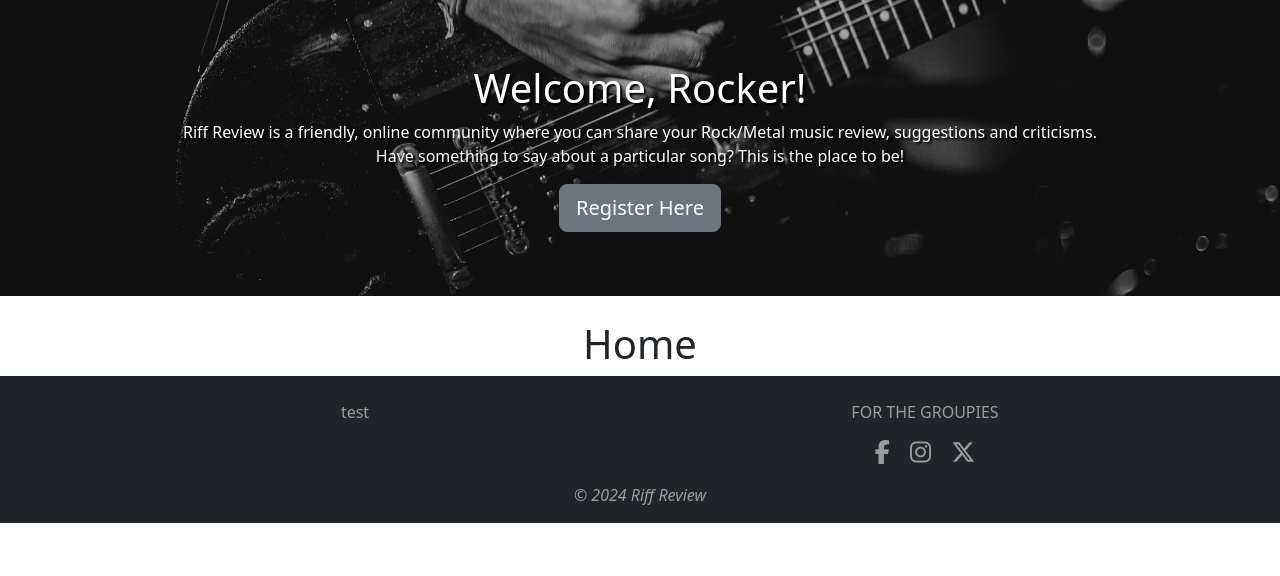
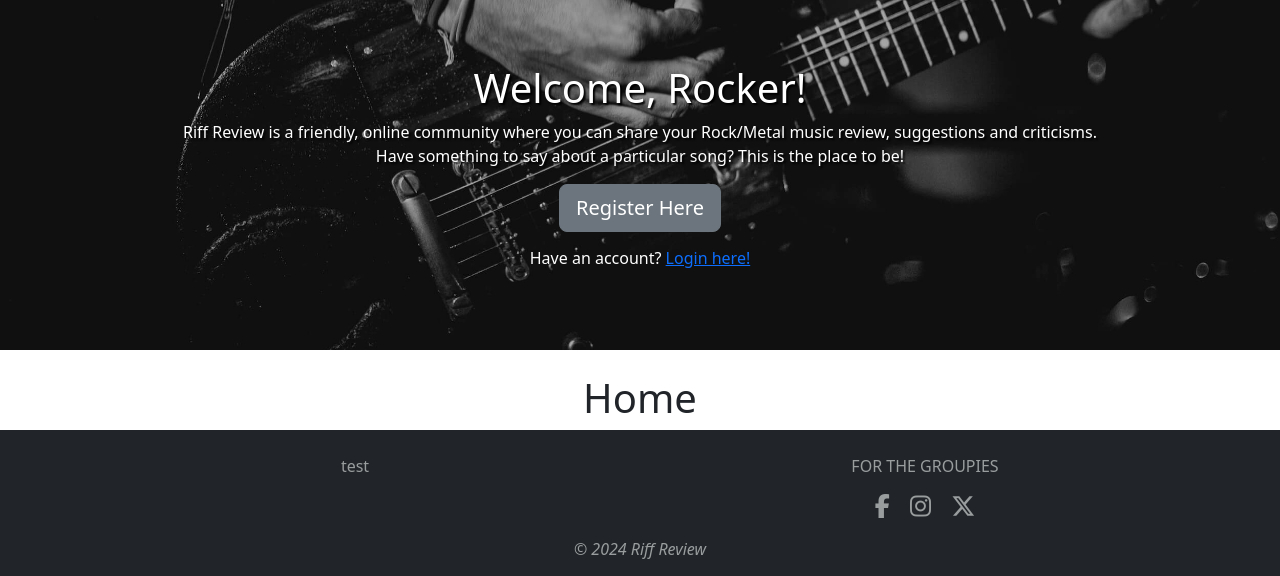
Before and after one commit to danielanthonycollins/riff-review, a Flask app: page / in a window 1280 px wide. Shown: the part 77-653 px from the top of the page. Run offline with Flask 3, Linux system fonts and the light colour scheme; some libraries are stand-ins or nearby versions.

Commit message:
Remove shadow from already registered link in main home image

```diff
--- a/static/css/style.css
+++ b/static/css/style.css
@@ -10,6 +10,11 @@
 
 .home-main-image-text {
     padding: 2.5rem 0;
+}
+
+.have-account {
+    padding-top: 0.9rem;
+    text-shadow: none;
 }
 
 header {
--- a/templates/index.html
+++ b/templates/index.html
@@ -9,6 +9,7 @@
       <a href="{{ url_for('get_reviews') }}"><button class="btn btn-secondary btn-lg" type="button">Browse Reviews</button></a>
       {% else %}
       <a href="{{ url_for('register') }}"><button class="btn btn-secondary btn-lg" type="button">Register Here</button></a>
+      <p class="have-account">Have an account? <a href="{{ url_for('login') }}">Login here!</a></p>
       {% endif %}
     </div>
 </div>
--- a/templates/reviews.html
+++ b/templates/reviews.html
@@ -2,6 +2,11 @@
 {% block content %}
 
 <div class="container">
+    <div class="row justify-content-center">
+        <div class="col text-center">
+            <h1>Reviews</h1>
+        </div>
+    </div>
     <div class="row">
         {% for review in reviews %}
         <div class="col-lg-4 col-md-6 mb-3">
```
